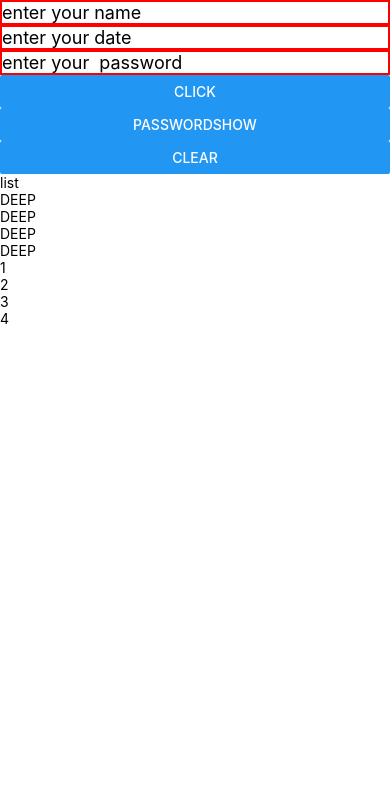
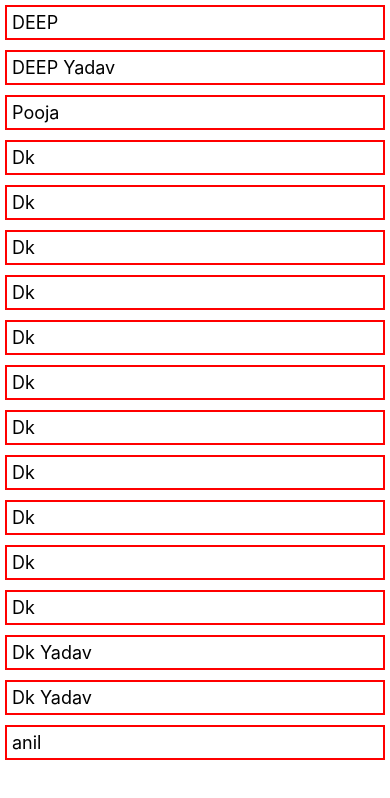
Before and after one commit to deep1524/ReactNative, a React Native app: screen / in a window 390 px wide. Shown: the top 798 px of the page. Built offline with nearby package versions, Linux system fonts and the light colour scheme.

Commit message:
mapwith scroll

```diff
--- a/App.js
+++ b/App.js
@@ -10,13 +10,15 @@ import React, {useState} from 'react';
 import { StyleSheet, } from 'react-native';
 import User from './components/flatlist';
 import Basic from './components/basic';
+import Custom from './components/custom';
 
 function App() {
 
   return (
     <>
-    <Basic/>
-    <User/>
+    {/* <Basic/>
+    <User/> */}
+    <Custom/>
     </>
   );
 }
--- /dev/null
+++ b/components/custom.jsx
@@ -0,0 +1,97 @@
+// List with map function (custom)
+import React from 'react';
+import {StyleSheet, Text, View, ScrollView} from 'react-native';
+
+const user = [
+  {
+    id: 1,
+    name: 'DEEP',
+  },
+  {
+    id: 2,
+    name: 'DEEP Yadav',
+  },
+  {
+    id: 3,
+    name: 'Pooja',
+  },
+  {
+    id: 4,
+    name: 'Dk',
+  },
+  {
+    id: 4,
+    name: 'Dk',
+  },
+  {
+    id: 4,
+    name: 'Dk',
+  },
+  {
+    id: 4,
+    name: 'Dk',
+  },
+  {
+    id: 4,
+    name: 'Dk',
+  },
+  {
+    id: 4,
+    name: 'Dk',
+  },
+  {
+    id: 4,
+    name: 'Dk',
+  },
+  {
+    id: 4,
+    name: 'Dk',
+  },
+  {
+    id: 4,
+    name: 'Dk',
+  },
+  {
+    id: 8,
+    name: 'Dk',
+  },
+  {
+    id: 8,
+    name: 'Dk',
+  },
+  {
+    id: 5,
+    name: 'Dk Yadav',
+  },
+  {
+    id: 6,
+    name: 'Dk Yadav',
+  },
+  {
+    id: 6,
+    name: 'anil',
+  },
+];
+
+const Custom = () => {
+  return (
+    <View>
+      <ScrollView>
+        {user.map(item => (
+          <Text style={styles.textbox}>{item.name}</Text>
+        ))}
+      </ScrollView>
+    </View>
+  );
+};
+const styles = StyleSheet.create({
+  textbox: {
+    fontSize: 18,
+    borderColor: 'red',
+    borderWidth: 2,
+    margin: 5,
+    padding: 5,
+  },
+});
+
+export default Custom;
--- a/components/flatlist.jsx
+++ b/components/flatlist.jsx
@@ -1,5 +1,5 @@
 import React from 'react'
-import { FlatList, Text, View } from 'react-native';
+import { FlatList, StyleSheet, Text, View } from 'react-native';
 
 const user = [
     {
@@ -24,14 +24,17 @@ function User() {
       <View>
         <Text>list</Text>
 
-        <FlatList data={user} renderItem={({item})=><Text>{item.name}</Text>}>
+        <FlatList data={user} renderItem={({item})=><Text style={styles.textbox}>{item.name}</Text>}>
 
         </FlatList>
-        <FlatList data={user} renderItem={({item})=><Text>{item.id}</Text>}>
+        <FlatList data={user} renderItem={({item})=><Text style={styles.textbox}>{item.id}</Text>}>
 
   </FlatList>
       </View>
     );
   }
 
+  const styles = StyleSheet.create({
+    textbox: {fontSize: 18, borderColor: 'red', borderWidth: 2,margin:5,padding:5},
+  });
 export default User
```
